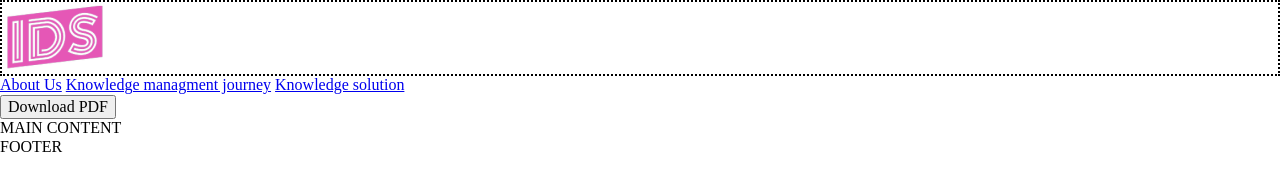
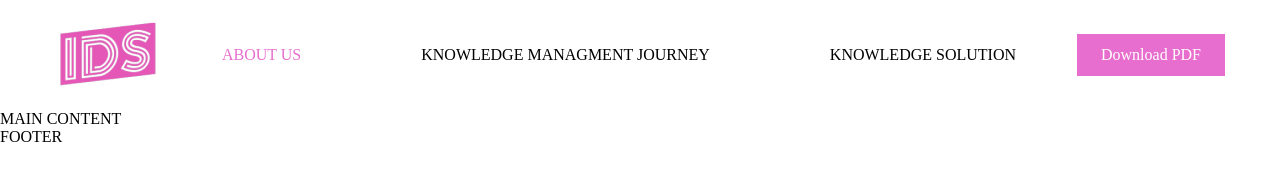
Before and after one commit to StasCatei/ide-project, a website: page src/html/views/index.html in a window 1280 px wide. Drawn offline with nearby package versions, Linux system fonts and the light colour scheme; files that its build step writes are made by us from their sources; files whose address does not match are found by name.

Commit message:
Create and style header

```diff
--- a/src/html/views/index.html
+++ b/src/html/views/index.html
@@ -21,25 +21,20 @@
   </head>
   <body>
     <header class="main-header">
-      <div style="border: 2px dotted black;">
-        <a href="index.html">
-          <img src="../../img/logo.png" />
-        </a>
-      </div>
+      <a href="/" class="logo">
+        <img src="../../img/logo.png" />
+      </a>
 
-      <div>
-        <nav class="header-nav">
-          <a href="#">About Us</a>
-          <a href="#">Knowledge managment journey</a>
-          <a href="#">Knowledge solution</a>
-        </nav>
-      </div>
+      <nav class="header-nav">
+        <a href="" class="active">About Us</a>
+        <a href="">Knowledge managment journey</a>
+        <a href="">Knowledge solution</a>
+      </nav>
 
-      <div>
-        <a href="#">
-          <button >Download PDF</button>
-        </a>
-      </div>
+
+        <button class="header-button">
+          <a href="">Download PDF</a>
+        </button>
 
     </header>
     <!-- .main-header -->
--- a/src/scss/_variables.scss
+++ b/src/scss/_variables.scss
@@ -9,3 +9,9 @@ $colorCarrot: #D84E30;
 $colorOrange: #F37E26;
 $colorStatis: #009FD6;
 $colorBlue: #003C82;
+
+
+@mixin text {
+    line-height: 27px;
+    font-size: 18px;
+  }
--- a/src/scss/components/_header.scss
+++ b/src/scss/components/_header.scss
@@ -0,0 +1,32 @@
+.main-header {
+    display: grid;
+    align-items: center;
+    grid-template-columns: max-content 1fr max-content;
+    padding-inline: 55px;
+    height: 110px;
+    text-transform: uppercase;
+    a {
+      text-decoration: none;
+      color: $colorBlack;
+    }
+    .active {
+      color: $bgColorButton;
+    }
+  }
+
+  .header-nav {
+    display: flex;
+    justify-content: center;
+    font-size: 16px;
+    line-height: 24px;
+    gap: 120px;
+  }
+
+  .header-button {
+    background-color: $bgColorButton;
+    padding: 12px 24px 12px 24px;
+    border: none;
+    a {
+      color: $colorButton;
+    }
+  }
```
Also changed, not shown: 1 other file.
